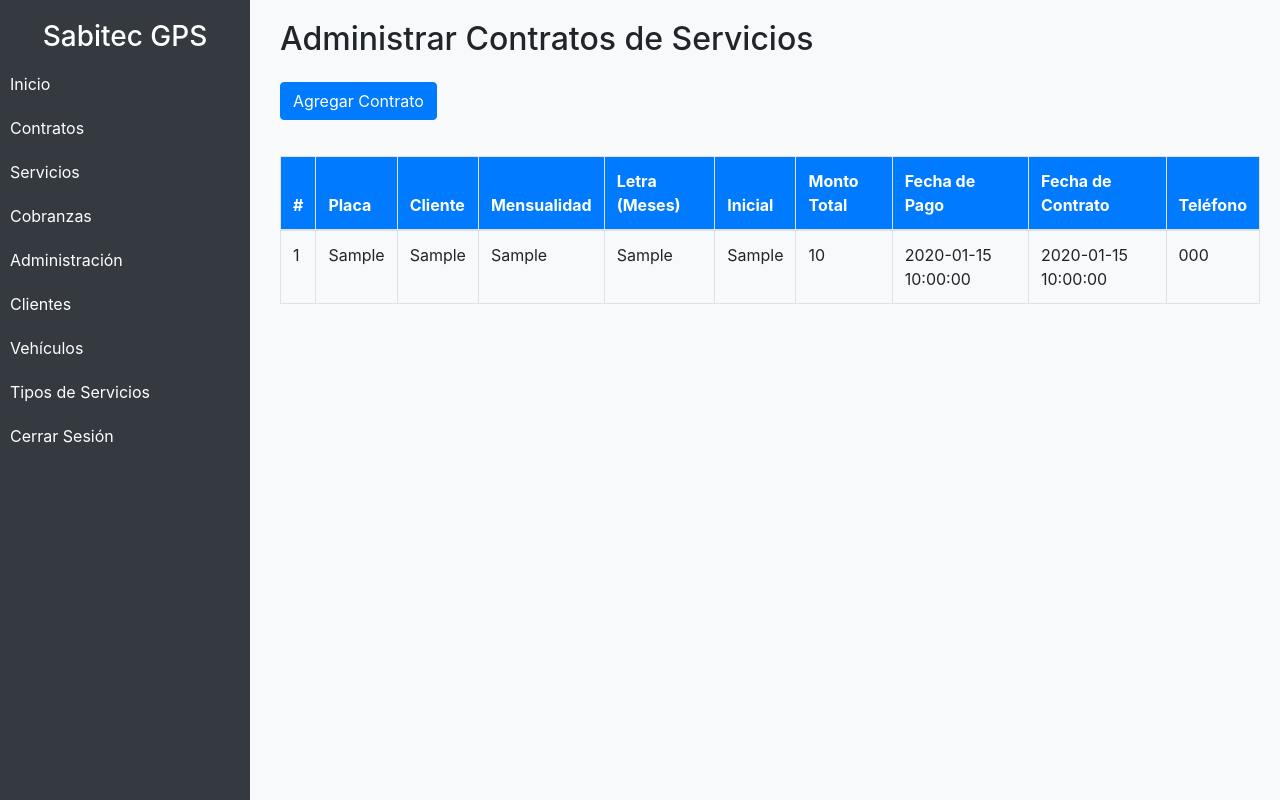
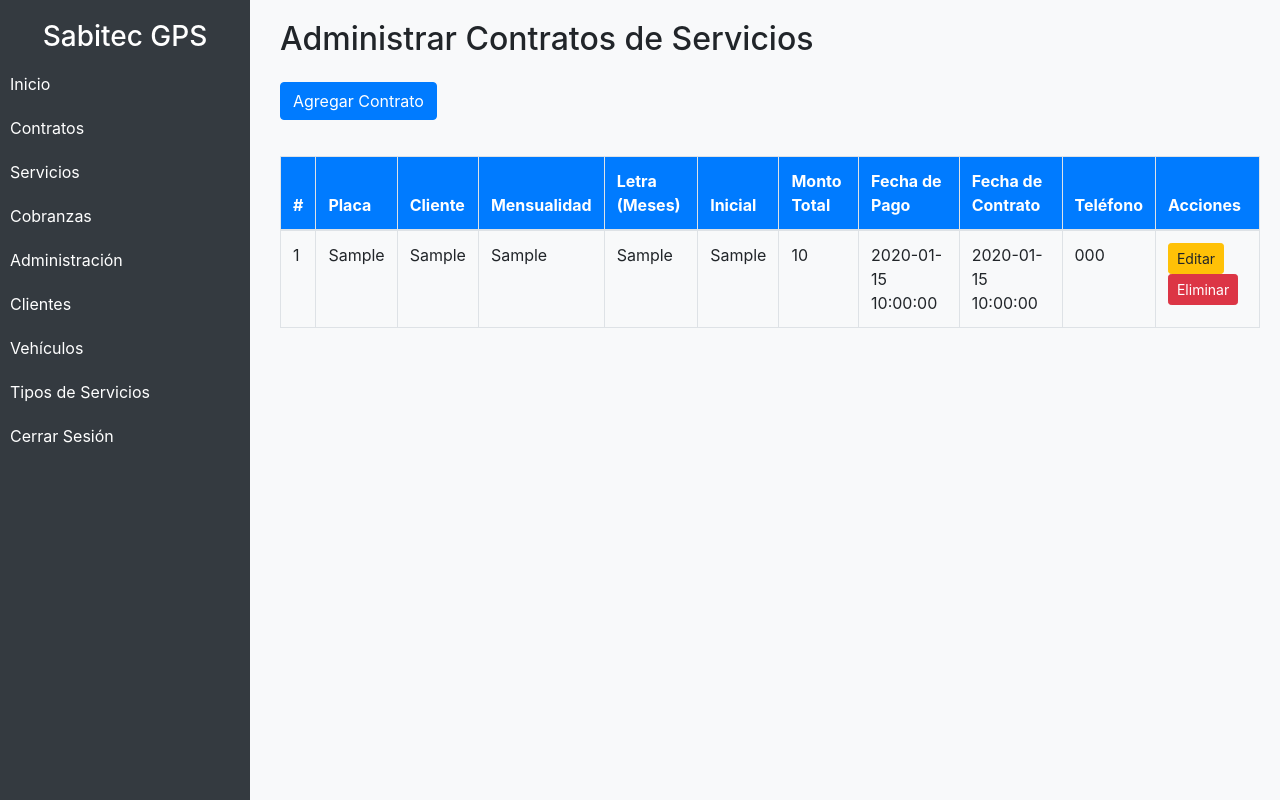
Before and after one commit to DIEGOOTAZU/SABITEC-COBRANZA, a PHP site: page /administrar_contratos.php in a window 1280 px wide. Run offline with PHP 8.4, Linux system fonts and the light colour scheme; the visitor is signed in with stand-in values (Sample User, id 1); tables that the repository leaves empty or names only in its code hold one stand-in row (values such as "Sample post"); some libraries are stand-ins or nearby versions.

Commit message:
pruebaaa0.4

```diff
--- a/administrar_contratos.php
+++ b/administrar_contratos.php
@@ -110,11 +110,12 @@ try {
                     <th>Cliente</th>
                     <th>Mensualidad</th>
                     <th>Letra (Meses)</th>
-                    <th>Inicial</th> <!-- Nueva columna inicial -->
-                    <th>Monto Total</th> <!-- Nueva columna monto total -->
+                    <th>Inicial</th>
+                    <th>Monto Total</th>
                     <th>Fecha de Pago</th>
                     <th>Fecha de Contrato</th>
                     <th>Teléfono</th>
+                    <th>Acciones</th>
                 </tr>
             </thead>
             <tbody>
@@ -125,12 +126,78 @@ try {
                         <td><?= htmlspecialchars($contrato['cliente']) ?></td>
                         <td><?= htmlspecialchars($contrato['mensualidad_real']) ?></td>
                         <td><?= htmlspecialchars($contrato['letra'] ?? 'N/A') ?></td>
-                        <td><?= htmlspecialchars($contrato['inicial'] ?? 'N/A') ?></td> <!-- Mostrar inicial -->
-                        <td><?= htmlspecialchars($contrato['monto_total'] ?? 'N/A') ?></td> <!-- Mostrar monto total -->
+                        <td><?= htmlspecialchars($contrato['inicial'] ?? 'N/A') ?></td>
+                        <td><?= htmlspecialchars($contrato['monto_total'] ?? 'N/A') ?></td>
                         <td><?= htmlspecialchars($contrato['fecha_pago']) ?></td>
                         <td><?= htmlspecialchars($contrato['fecha_contrato']) ?></td>
                         <td><?= htmlspecialchars($contrato['telefono']) ?></td>
+                        <td>
+                            <!-- Botón Editar -->
+                            <button class="btn btn-warning btn-sm" data-toggle="modal" data-target="#editarContratoModal<?= $contrato['id'] ?>">Editar</button>
+                            <!-- Botón Eliminar -->
+                            <form action="eliminar_contrato.php" method="POST" style="display:inline;" onsubmit="return confirm('¿Estás seguro de eliminar este contrato?');">
+                                <input type="hidden" name="id" value="<?= $contrato['id'] ?>">
+                                <button type="submit" class="btn btn-danger btn-sm">Eliminar</button>
+                            </form>
+                        </td>
                     </tr>
+
+                    <!-- Modal para Editar Contrato -->
+                    <div class="modal fade" id="editarContratoModal<?= $contrato['id'] ?>" tabindex="-1" role="dialog" aria-labelledby="editarContratoModalLabel" aria-hidden="true">
+                        <div class="modal-dialog" role="document">
+                            <div class="modal-content">
+                                <div class="modal-header">
+                                    <h5 class="modal-title" id="editarContratoModalLabel">Editar Contrato</h5>
+                                    <button type="button" class="close" data-dismiss="modal" aria-label="Close">
+                                        <span aria-hidden="true">&times;</span>
+                                    </button>
+                                </div>
+                                <div class="modal-body">
+                                    <form action="editar_contrato.php" method="POST">
+                                        <input type="hidden" name="id" value="<?= $contrato['id'] ?>">
+                                        <div class="form-group">
+                                            <label>Placa</label>
+                                            <input type="text" name="placa" class="form-control" value="<?= htmlspecialchars($contrato['placa']) ?>" required>
+                                        </div>
+                                        <div class="form-group">
+                                            <label>Cliente</label>
+                                            <input type="text" name="cliente" class="form-control" value="<?= htmlspecialchars($contrato['cliente']) ?>" required>
+                                        </div>
+                                        <div class="form-group">
+                                            <label>Mensualidad</label>
+                                            <input type="number" step="0.01" name="mensualidad_real" class="form-control" value="<?= htmlspecialchars($contrato['mensualidad_real']) ?>" required>
+                                        </div>
+                                        <div class="form-group">
+                                            <label>Letra (Meses)</label>
+                                            <input type="number" name="letra" class="form-control" value="<?= htmlspecialchars($contrato['letra']) ?>">
+                                        </div>
+                                        <div class="form-group">
+                                            <label>Inicial</label>
+                                            <input type="number" step="0.01" name="inicial" class="form-control" value="<?= htmlspecialchars($contrato['inicial']) ?>">
+                                        </div>
+                                        <div class="form-group">
+                                            <label>Monto Total</label>
+                                            <input type="number" step="0.01" name="monto_total" class="form-control" value="<?= htmlspecialchars($contrato['monto_total']) ?>">
+                                        </div>
+                                        <div class="form-group">
+                                            <label>Fecha de Pago</label>
+                                            <input type="date" name="fecha_pago" class="form-control" value="<?= htmlspecialchars($contrato['fecha_pago']) ?>">
+                                        </div>
+                                        <div class="form-group">
+                                            <label>Fecha de Contrato</label>
+                                            <input type="date" name="fecha_contrato" class="form-control" value="<?= htmlspecialchars($contrato['fecha_contrato']) ?>" required>
+                                        </div>
+                                        <div class="form-group">
+                                            <label>Teléfono</label>
+                                            <input type="text" name="telefono" class="form-control" value="<?= htmlspecialchars($contrato['telefono']) ?>">
+                                        </div>
+                                        <button type="submit" class="btn btn-primary">Guardar Cambios</button>
+                                        <button type="button" class="btn btn-secondary" data-dismiss="modal">Cancelar</button>
+                                    </form>
+                                </div>
+                            </div>
+                        </div>
+                    </div>
                 <?php endforeach; ?>
             </tbody>
         </table>
```
